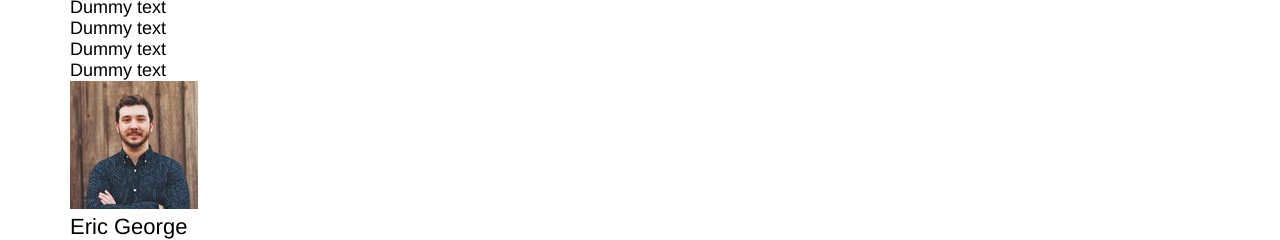
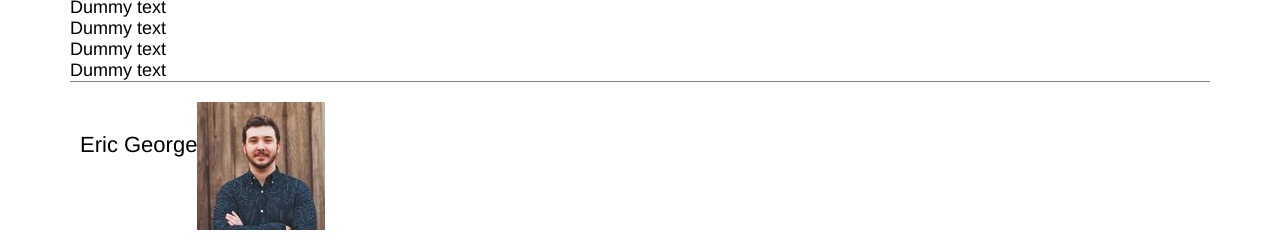
Before and after one commit to neta-dev/html5web, a plain HTML site: page blog post/index.html in a window 1280 px wide. Shown: the part 626-866 px from the top of the page. Drawn offline with Linux system fonts and the light colour scheme.

Commit message:
other changes

```diff
--- a/blog post/style.css
+++ b/blog post/style.css
@@ -1,31 +1,23 @@
-
 * {
-    margin: 0;
+    margin:0;
     padding: 0;
     box-sizing: border-box;
-
 }
 
-.clearfix  {
+.clearfix:after {
     content: "";
     display: table;
     clear: both;
 }
 
-
 body {
 	font-family: Helvetica Neue, Arial;
 	font-size: 18px;
-
 }
 
  h1, h2 {
 	color: #00960b;
-
 }
-
-
-
 
  h1 {
 
@@ -34,45 +26,46 @@ body {
 }
 
 h2 {
-
 	font-size: 25px;
 	margin-bottom: 10px;
 }
 
+.main-text {
+	text-align: justify;
+	margin-bottom: 20px;
+}
+
+.author-text {
+    font-size: 22px;
+    float: left;
+    margin-top: 30px;
+    margin-left: 10px;
+}
+
 .container {
 	width: 1140px;
-	margin: 20px auto 0  auto;
-
+	margin: 20px auto 0 auto;
 }
 
 .blog-post {
-
-	background-color:
 	width: 75%;
-	float: left;
+	float:left;
 	padding-right: 30px;
 }
 
 .other-posts {
-    background-color:
-    width: 25%;
-    float: left;
+	width:25%;
+	float: left;
+
 
 }
 
 .author-box {
-	background-color:
-
+	padding-top: 20px;
+	border-top: 1px solid #808080;
 
 }
 
-
-.main-text {
-	text-align: justify;
-	margin-bottom: 20px;
-
+/*.other{*/
+	/*margin-bottom: 40px;*/
 }
-
-.author-text {
-    font-size: 22px;
-}
```
Also changed, not shown: blog post/test.html (added).
